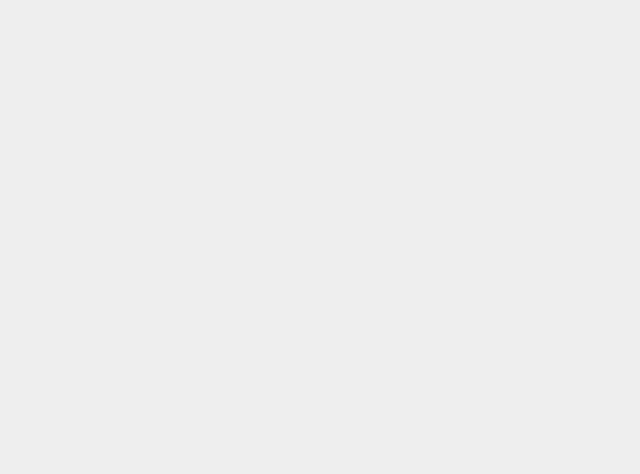
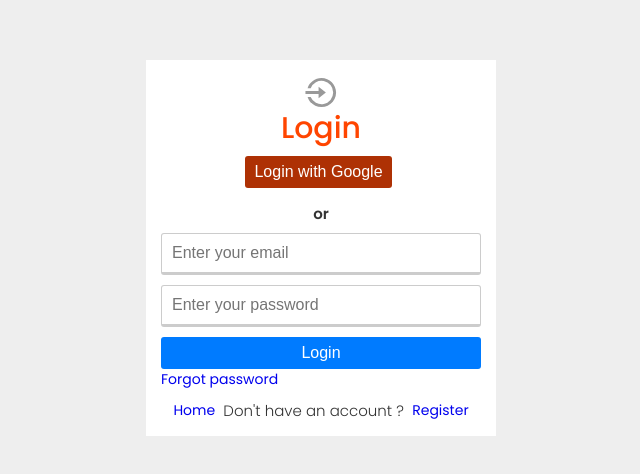
Before and after one commit to Harry8679/Advance-MERN-Stack-Authentication, a React (Create React App) app: page /login in a window 1280 px wide. Shown: the part 152-626 px from the top of the page, without its empty margins (319-959 px from the left). Built offline with nearby package versions, Linux system fonts and the light colour scheme; the HTML template or start-up script is replaced by a standard one.

Commit message:
Login Component Part 2

```diff
--- a/src/pages/auth/Login.js
+++ b/src/pages/auth/Login.js
@@ -1,11 +1,44 @@
-import React from 'react';
+import React, { useState } from 'react';
 import styles from './auth.module.scss';
 import Card from '../../components/card/Card';
+import { RiLoginCircleLine } from "react-icons/ri";
+import { Link } from 'react-router-dom';
+
 
 const Login = () => {
+  const [email, setEmail] = useState('');
+  const [password, setPassword] = useState('');
+
+  const handleInputChange = () => {};
+
+  const loginUser = () => {};
   return (
     <div className={`container ${styles.auth}`}>
-      <Card></Card>
+      <Card>
+        <div className={styles.form}>
+            <div className="--flex-center">
+                <RiLoginCircleLine size={35} color='#999' />
+            </div>
+            <h2>Login</h2>
+            <div className="--flex-center">
+                <button className="--btn --btn-google">Login with Google</button>
+            </div>
+            <br />
+            <p className="--text-center --fw-bold">or</p>
+            <form action="">
+                <input type="email" placeholder='Enter your email' required name='email' value={email} onChange={handleInputChange} />
+                <input type="password" placeholder='Enter your password' required name='password' value={password} onChange={handleInputChange} />
+
+                <button type="submit" className='--btn --btn-primary --btn-block'>Login</button>
+            </form>
+            <Link to='/forgot'>Forgot password</Link>
+            <span className={styles.register}>
+                <Link to='/'>Home</Link>
+                <p>&nbsp; Don't have an account ? &nbsp;</p>
+                <Link to='/register'>Register</Link>
+            </span>
+        </div>
+      </Card>
     </div>
   )
 }
```
